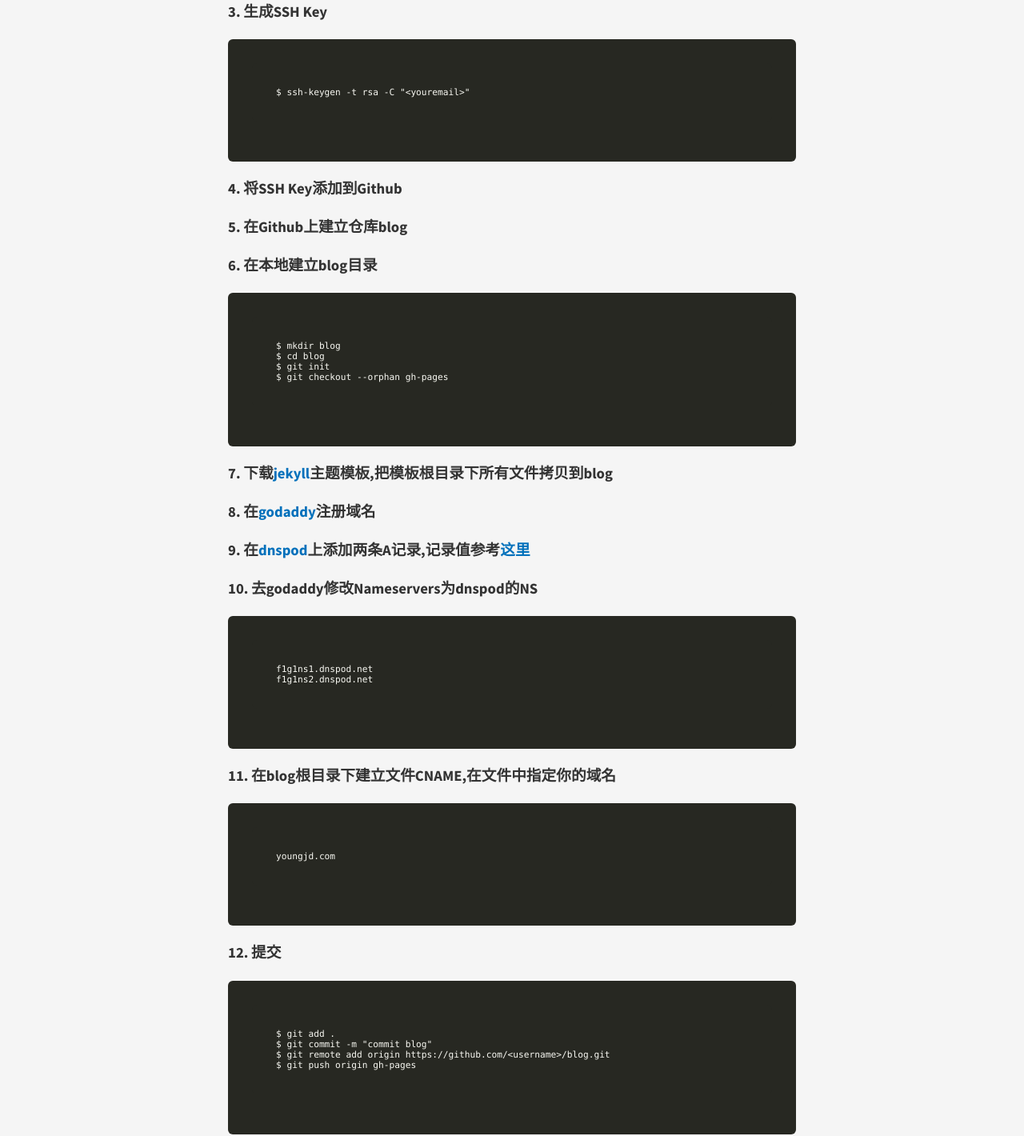
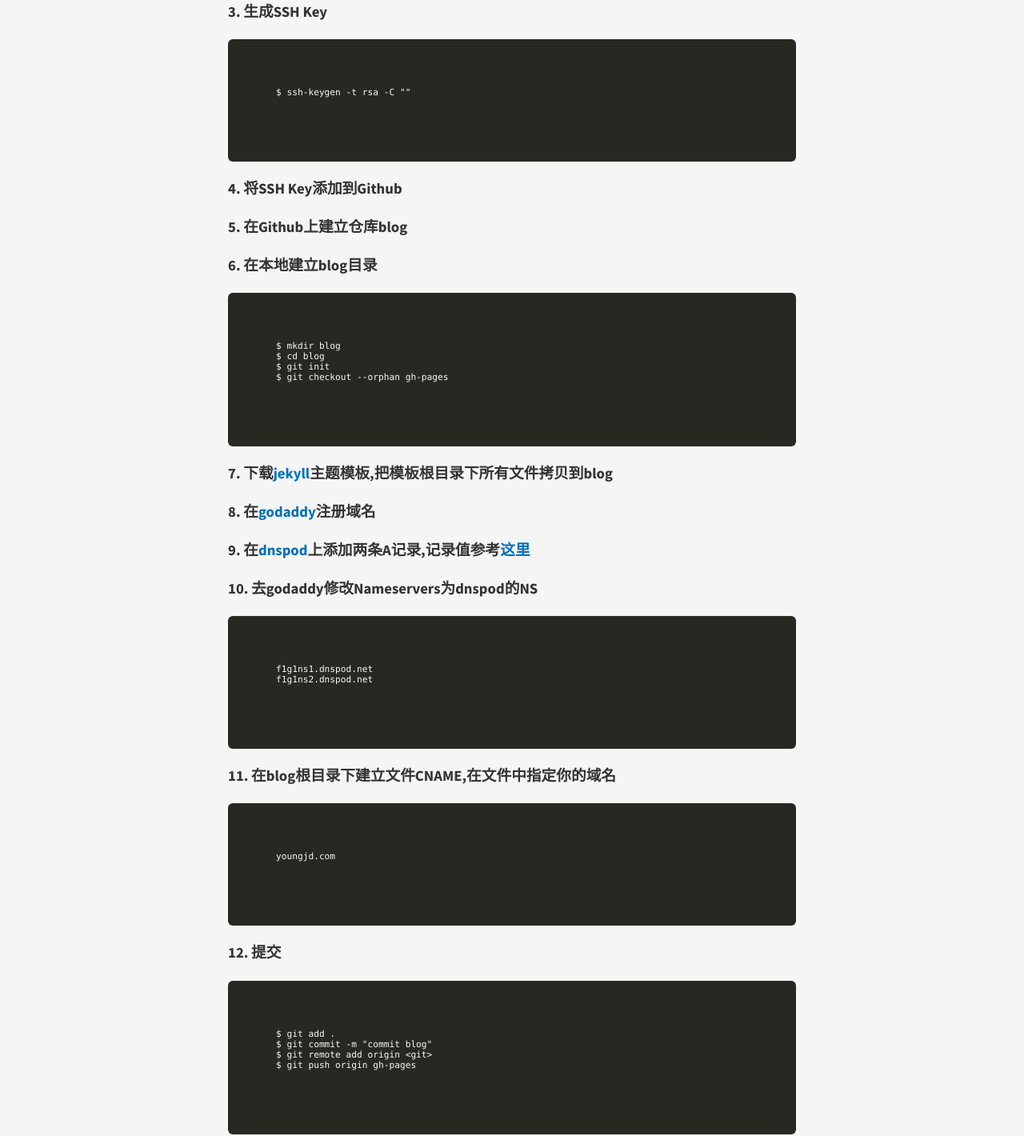
Before and after one commit to Humor-er/yjdblog, a Jekyll site: the page built from _posts/2014-03-07-demo-post.md, in a window 1280 px wide. Shown: the part 331-1751 px from the top of the page at 80% size. Built offline with Jekyll 4.4.1, drawn with Linux system fonts in a browser that asks for light colours; nearby versions of some CDN libraries; Markdown is read by kramdown in place of the engine named in the settings; some of the changed lines change nothing that is shown.

Commit message:
Update 2014-03-07-demo-post.md

````diff
--- a/_posts/2014-03-07-demo-post.md
+++ b/_posts/2014-03-07-demo-post.md
@@ -8,7 +8,7 @@ title: 我是如何在Github上建立自己的博客
 ###3. 生成SSH Key
 
 ```
-$ ssh-keygen -t rsa -C "<youremail>"
+$ ssh-keygen -t rsa -C ""
 ```
 
 ###4. 将SSH Key添加到Github
@@ -43,7 +43,7 @@ youngjd.com
 ```
 $ git add .
 $ git commit -m "commit blog"
-$ git remote add origin https://github.com/<username>/blog.git
+$ git remote add origin <git>
 $ git push origin gh-pages
 ```
 
````
